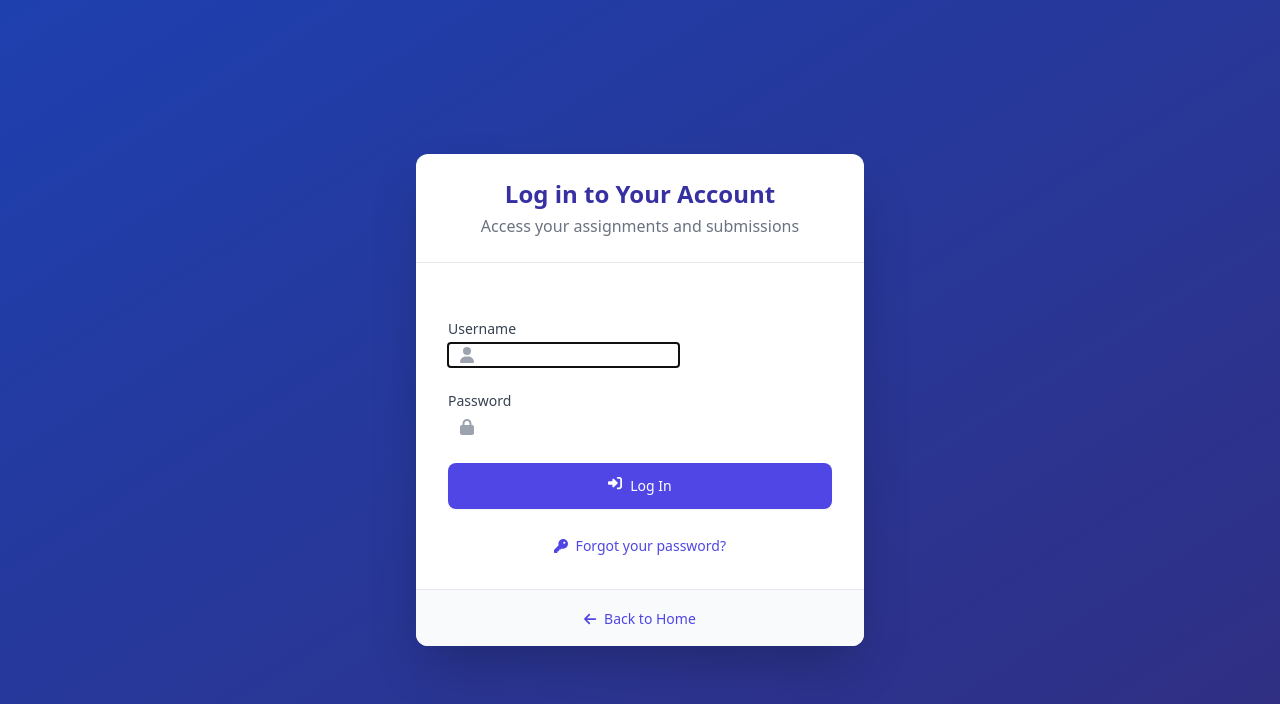
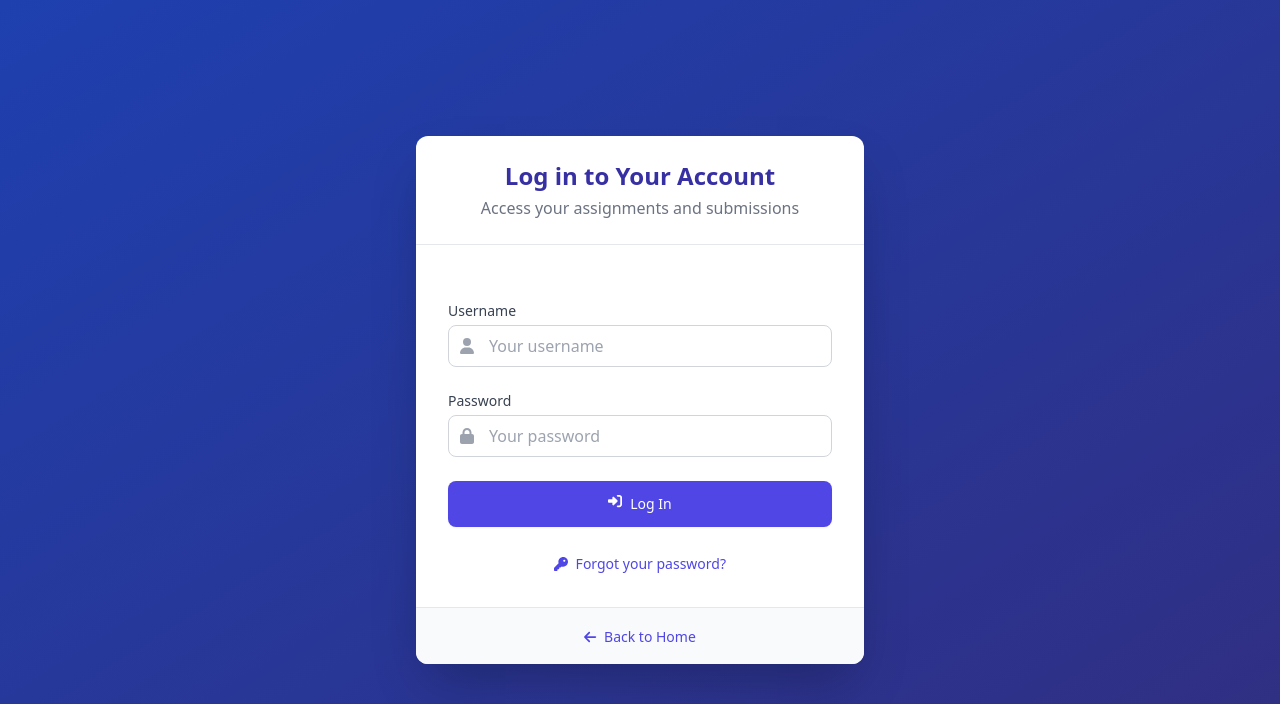
Before and after one commit to felixmokayabeatz/ai-assignment-submision-reminder, a Django app: page /accounts/login/ in a window 1280 px wide. Shown: the top 704 px of the page. Run offline with Django 5.2, Linux system fonts and the light colour scheme; parts of the project's set-up code (start-up, migrations or seed data) failed here and were passed over; some libraries are stand-ins or nearby versions.

Commit message:
Update login page

```diff
--- a/assignment_reminder/reminders/templates/registration/login.html
+++ b/assignment_reminder/reminders/templates/registration/login.html
@@ -31,22 +31,22 @@
                 {% csrf_token %}
 
                 <div>
-                    <label for="{{ form.username.id_for_label }}" class="block text-sm font-medium text-gray-700 mb-1">Username</label>
+                    <label for="id_username" class="block text-sm font-medium text-gray-700 mb-1">Username</label>
                     <div class="relative">
                         <div class="absolute inset-y-0 left-0 pl-3 flex items-center pointer-events-none">
                             <i class="fas fa-user text-gray-400"></i>
                         </div>
-                        {{ form.username|default:"<input type='text' name='username' id='id_username' class='block w-full pl-10 pr-3 py-2 border border-gray-300 rounded-lg focus:ring-indigo-500 focus:border-indigo-500' placeholder='Your username'>" }}
+                        <input type="text" name="username" id="id_username" class="block w-full pl-10 pr-3 py-2 border border-gray-300 rounded-lg focus:ring-indigo-500 focus:border-indigo-500" placeholder="Your username">
                     </div>
                 </div>
 
                 <div>
-                    <label for="{{ form.password.id_for_label }}" class="block text-sm font-medium text-gray-700 mb-1">Password</label>
+                    <label for="id_password" class="block text-sm font-medium text-gray-700 mb-1">Password</label>
                     <div class="relative">
                         <div class="absolute inset-y-0 left-0 pl-3 flex items-center pointer-events-none">
                             <i class="fas fa-lock text-gray-400"></i>
                         </div>
-                        {{ form.password|default:"<input type='password' name='password' id='id_password' class='block w-full pl-10 pr-3 py-2 border border-gray-300 rounded-lg focus:ring-indigo-500 focus:border-indigo-500' placeholder='Your password'>" }}
+                        <input type="password" name="password" id="id_password" class="block w-full pl-10 pr-3 py-2 border border-gray-300 rounded-lg focus:ring-indigo-500 focus:border-indigo-500" placeholder="Your password">
                     </div>
                 </div>
 
```
